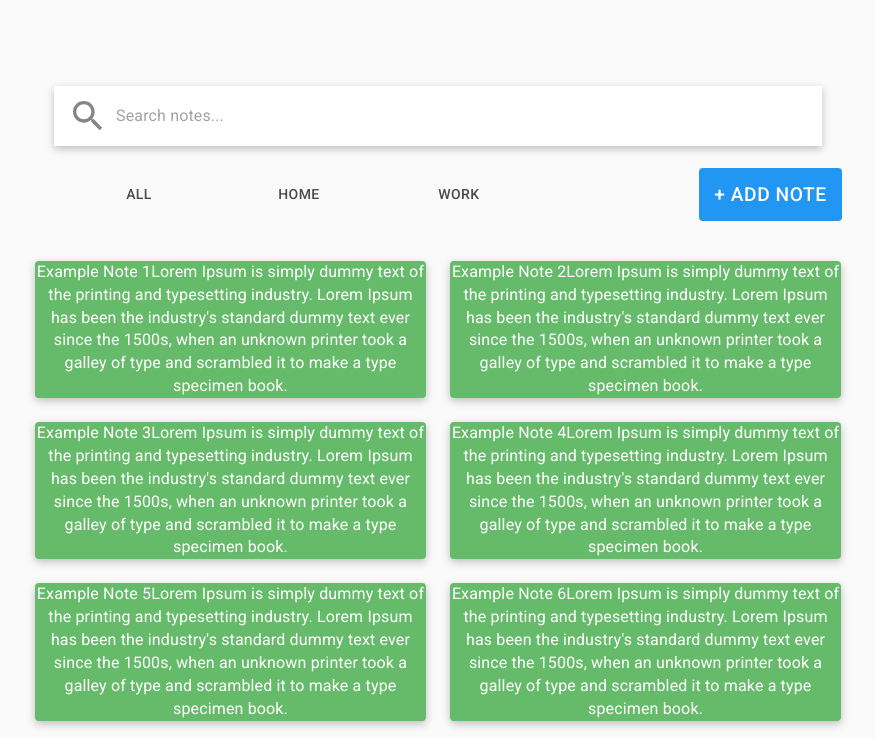
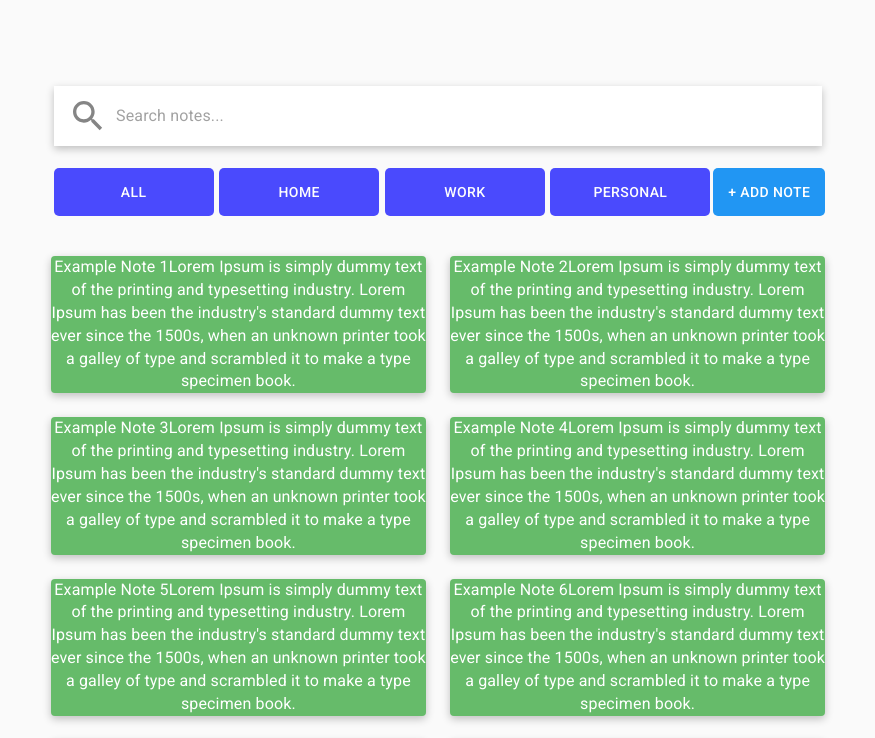
Before and after one commit to DKBoston15/react-notes-app, a React (Create React App) app: page / in a window 1280 px wide. Shown: the top 738 px of the page, without its empty margins (202-1077 px from the left). Built offline with nearby package versions, Linux system fonts and the light colour scheme.

Commit message:
Navigation layout refactoring

```diff
--- a/src/modules/notes/NoteForm.tsx
+++ b/src/modules/notes/NoteForm.tsx
@@ -121,7 +121,12 @@ export const NoteForm = ({ setNotes, notes, handleClose }: INoteFormProps) => {
                         </Box>
                         {/* <pre>{JSON.stringify(values, null, 2)}</pre> */}
                         <Box className={classes.buttonContainer}>
-                            <Button className={classes.button}>Cancel</Button>
+                            <Button
+                                onClick={handleClose}
+                                className={classes.button}
+                            >
+                                Cancel
+                            </Button>
                             <Button
                                 className={classes.button}
                                 disabled={isSubmitting}
--- a/src/modules/notes/NotesNavigation.tsx
+++ b/src/modules/notes/NotesNavigation.tsx
@@ -20,26 +20,34 @@ interface INavProp {
 }
 
 const useStyles = makeStyles({
+    customTab: {
+        background: "blue",
+        color: "white",
+        borderRadius: "5px",
+        width: ".2em !important",
+        margin: "0 .2em"
+    },
     navContainer: {
         display: "flex",
-        alignItems: "center",
-        justifyContent: "space-between",
-        maxWidth: "100%",
-        marginTop: "1em"
+        marginTop: "1em",
+        padding: "0"
     },
     customAppBar: {
-        maxWidth: "60%",
         background: "none",
+        width: "100%",
         color: "black",
-        boxShadow: "none"
+        boxShadow: "none",
+        justifyContent: "space-between",
+        display: "flex",
+        flexDirection: "row"
     },
     addNotesButton: {
         background: "#2196F3",
+        padding: "0 4em",
         color: "white",
-        padding: ".5em .8em",
         whiteSpace: "nowrap",
-        marginRight: "-1.3em",
-        fontSize: "1.2rem"
+        width: "1em",
+        borderRadius: "5px"
     }
 });
 
@@ -48,7 +56,12 @@ const useStyles = makeStyles({
 // 3. You can even create a custom hook e.g. useNotes to abstract business logic in React.
 // 4. Point 2 will allow you to wirte great unit tests using e.g. jest
 export const NotesNavigation = ({ handleOpen, notes }: INavProp) => {
-    const { navContainer, customAppBar, addNotesButton } = useStyles();
+    const {
+        navContainer,
+        customAppBar,
+        addNotesButton,
+        customTab
+    } = useStyles();
     // Tab State
     const [tab, setTab] = useState("all");
 
@@ -72,16 +85,32 @@ export const NotesNavigation = ({ handleOpen, notes }: INavProp) => {
                     <AppBar position="static" className={customAppBar}>
                         <TabList onChange={handleChange}>
                             <Tabs>
-                                <Tab label="All" value={"all"} />
-                                <Tab label="Home" value={"home"} />
-                                <Tab label="Work" value={"work"} />
-                                <Tab label="Personal" value={"personal"} />
+                                <Tab
+                                    className={customTab}
+                                    label="All"
+                                    value={"all"}
+                                />
+                                <Tab
+                                    className={customTab}
+                                    label="Home"
+                                    value={"home"}
+                                />
+                                <Tab
+                                    className={customTab}
+                                    label="Work"
+                                    value={"work"}
+                                />
+                                <Tab
+                                    className={customTab}
+                                    label="Personal"
+                                    value={"personal"}
+                                />
                             </Tabs>
                         </TabList>
+                        <Button className={addNotesButton} onClick={handleOpen}>
+                            + Add Note
+                        </Button>
                     </AppBar>
-                    <Button className={addNotesButton} onClick={handleOpen}>
-                        + Add Note
-                    </Button>
                 </Container>
                 <NotesBoard notes={filteredNotes} />;
             </TabContext>
```
